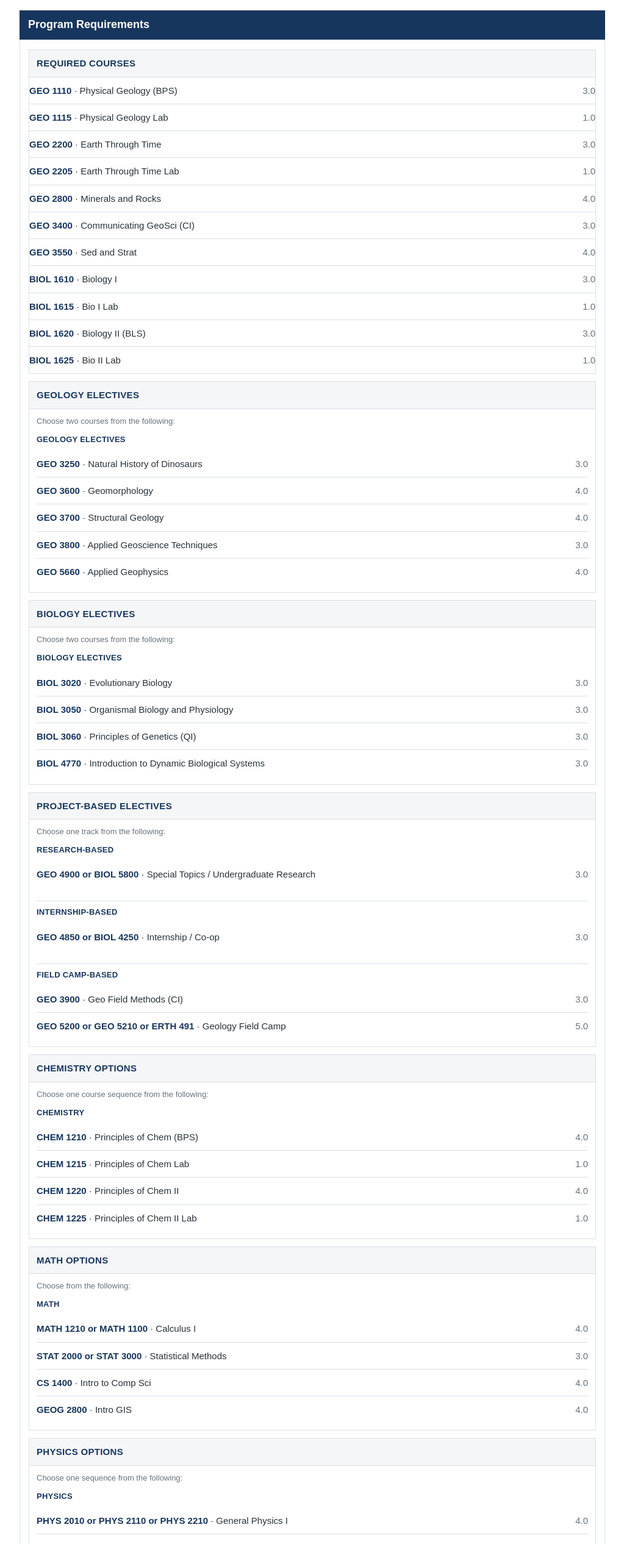
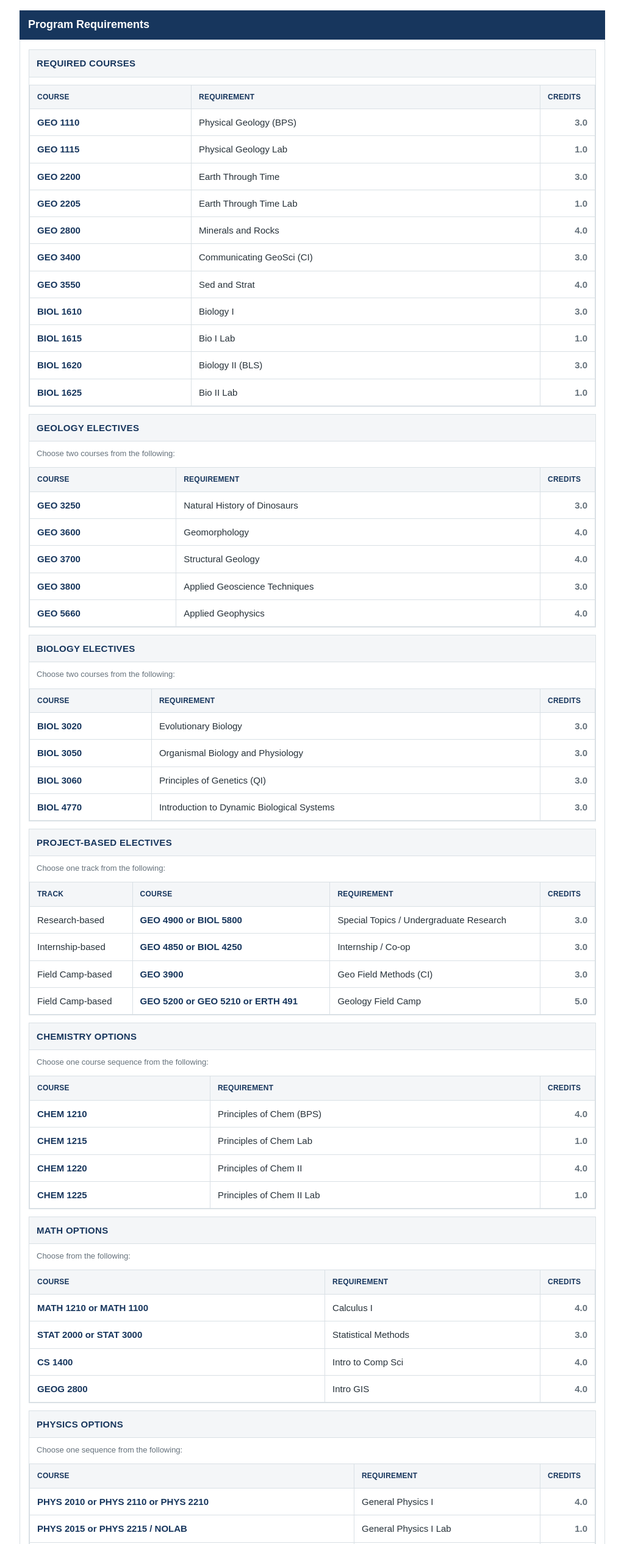
Before and after one commit to ethanhoff-dev/paleocatalog, a plain HTML site: page index.html in a window 1280 px wide. Shown: the part 268-2800 px from the top of the page at 61% size, without its empty margins (128-1151 px from the left). Drawn offline with Linux system fonts and the light colour scheme.

Commit message:
Updated code

```diff
--- a/index.html
+++ b/index.html
@@ -35,11 +35,22 @@
         .requirement:last-child { border-bottom:0; }
         .requirement strong { color:var(--navy); }
         .credits { white-space:nowrap; color:var(--muted); }
+        .requirements-table { width:100%; border-collapse:collapse; margin-top:12px; }
+        .requirements-table th, .requirements-table td { padding:10px 12px; border:1px solid var(--line); text-align:left; vertical-align:top; }
+        .requirements-table th { background:var(--wash); color:var(--navy); font-size:12px; letter-spacing:0.02em; text-transform:uppercase; }
+        .requirements-table td.credits-cell { width:90px; white-space:nowrap; text-align:right; font-weight:bold; color:var(--muted); }
+        .requirements-table td.course-code { font-weight:bold; color:var(--navy); }
         @media (max-width:700px) {
             body { padding:24px 20px 32px; }
             .catalog-entry { padding:0; }
             .meta { grid-template-columns:1fr; }
             h1 { font-size:26px; }
+            .requirements-table, .requirements-table thead, .requirements-table tbody, .requirements-table th, .requirements-table td, .requirements-table tr { display:block; }
+            .requirements-table thead { display:none; }
+            .requirements-table tr { margin-bottom:12px; border:1px solid var(--line); }
+            .requirements-table td { border:none; border-bottom:1px solid var(--line); padding:8px 10px; }
+            .requirements-table td:last-child { border-bottom:none; }
+            .requirements-table td.credits-cell { text-align:left; }
         }
     </style>
 </head>
@@ -63,123 +74,185 @@
         <div class="section-body">
             <div class="requirement-group">
                 <h3>Required Courses</h3>
-                <div class="requirement"><span><strong>GEO 1110</strong> · Physical Geology (BPS)</span><span class="credits">3.0</span></div>
-                <div class="requirement"><span><strong>GEO 1115</strong> · Physical Geology Lab</span><span class="credits">1.0</span></div>
-                <div class="requirement"><span><strong>GEO 2200</strong> · Earth Through Time</span><span class="credits">3.0</span></div>
-                <div class="requirement"><span><strong>GEO 2205</strong> · Earth Through Time Lab</span><span class="credits">1.0</span></div>
-                <div class="requirement"><span><strong>GEO 2800</strong> · Minerals and Rocks</span><span class="credits">4.0</span></div>
-                <div class="requirement"><span><strong>GEO 3400</strong> · Communicating GeoSci (CI)</span><span class="credits">3.0</span></div>
-                <div class="requirement"><span><strong>GEO 3550</strong> · Sed and Strat</span><span class="credits">4.0</span></div>
-                <div class="requirement"><span><strong>BIOL 1610</strong> · Biology I</span><span class="credits">3.0</span></div>
-                <div class="requirement"><span><strong>BIOL 1615</strong> · Bio I Lab</span><span class="credits">1.0</span></div>
-                <div class="requirement"><span><strong>BIOL 1620</strong> · Biology II (BLS)</span><span class="credits">3.0</span></div>
-                <div class="requirement"><span><strong>BIOL 1625</strong> · Bio II Lab</span><span class="credits">1.0</span></div>
+                <table class="requirements-table">
+                    <thead>
+                        <tr>
+                            <th>Course</th>
+                            <th>Requirement</th>
+                            <th class="credits-cell">Credits</th>
+                        </tr>
+                    </thead>
+                    <tbody>
+                        <tr><td class="course-code">GEO 1110</td><td>Physical Geology (BPS)</td><td class="credits-cell">3.0</td></tr>
+                        <tr><td class="course-code">GEO 1115</td><td>Physical Geology Lab</td><td class="credits-cell">1.0</td></tr>
+                        <tr><td class="course-code">GEO 2200</td><td>Earth Through Time</td><td class="credits-cell">3.0</td></tr>
+                        <tr><td class="course-code">GEO 2205</td><td>Earth Through Time Lab</td><td class="credits-cell">1.0</td></tr>
+                        <tr><td class="course-code">GEO 2800</td><td>Minerals and Rocks</td><td class="credits-cell">4.0</td></tr>
+                        <tr><td class="course-code">GEO 3400</td><td>Communicating GeoSci (CI)</td><td class="credits-cell">3.0</td></tr>
+                        <tr><td class="course-code">GEO 3550</td><td>Sed and Strat</td><td class="credits-cell">4.0</td></tr>
+                        <tr><td class="course-code">BIOL 1610</td><td>Biology I</td><td class="credits-cell">3.0</td></tr>
+                        <tr><td class="course-code">BIOL 1615</td><td>Bio I Lab</td><td class="credits-cell">1.0</td></tr>
+                        <tr><td class="course-code">BIOL 1620</td><td>Biology II (BLS)</td><td class="credits-cell">3.0</td></tr>
+                        <tr><td class="course-code">BIOL 1625</td><td>Bio II Lab</td><td class="credits-cell">1.0</td></tr>
+                    </tbody>
+                </table>
             </div>
 
 
             <div class="requirement-group">
                 <h3>Geology Electives</h3>
                 <p class="selector">Choose two courses from the following:</p>
-                <div class="option-block">
-                    <h4>Geology Electives</h4>
-                    <div class="requirement"><span><strong>GEO 3250</strong> · Natural History of Dinosaurs</span><span class="credits">3.0</span></div>
-                    <div class="requirement"><span><strong>GEO 3600</strong> · Geomorphology</span><span class="credits">4.0</span></div>
-                    <div class="requirement"><span><strong>GEO 3700</strong> · Structural Geology</span><span class="credits">4.0</span></div>
-                    <div class="requirement"><span><strong>GEO 3800</strong> · Applied Geoscience Techniques</span><span class="credits">3.0</span></div>
-                    <div class="requirement"><span><strong>GEO 5660</strong> · Applied Geophysics</span><span class="credits">4.0</span></div>
-                </div>
+                <table class="requirements-table">
+                    <thead>
+                        <tr>
+                            <th>Course</th>
+                            <th>Requirement</th>
+                            <th class="credits-cell">Credits</th>
+                        </tr>
+                    </thead>
+                    <tbody>
+                        <tr><td class="course-code">GEO 3250</td><td>Natural History of Dinosaurs</td><td class="credits-cell">3.0</td></tr>
+                        <tr><td class="course-code">GEO 3600</td><td>Geomorphology</td><td class="credits-cell">4.0</td></tr>
+                        <tr><td class="course-code">GEO 3700</td><td>Structural Geology</td><td class="credits-cell">4.0</td></tr>
+                        <tr><td class="course-code">GEO 3800</td><td>Applied Geoscience Techniques</td><td class="credits-cell">3.0</td></tr>
+                        <tr><td class="course-code">GEO 5660</td><td>Applied Geophysics</td><td class="credits-cell">4.0</td></tr>
+                    </tbody>
+                </table>
             </div>
 
 
             <div class="requirement-group">
                 <h3>Biology Electives</h3>
                 <p class="selector">Choose two courses from the following:</p>
-                <div class="option-block">
-                    <h4>Biology Electives</h4>
-                    <div class="requirement"><span><strong>BIOL 3020</strong> · Evolutionary Biology</span><span class="credits">3.0</span></div>
-                    <div class="requirement"><span><strong>BIOL 3050</strong> · Organismal Biology and Physiology</span><span class="credits">3.0</span></div>
-                    <div class="requirement"><span><strong>BIOL 3060</strong> · Principles of Genetics (QI)</span><span class="credits">3.0</span></div>
-                    <div class="requirement"><span><strong>BIOL 4770</strong> · Introduction to Dynamic Biological Systems</span><span class="credits">3.0</span></div>
-                </div>
+                <table class="requirements-table">
+                    <thead>
+                        <tr>
+                            <th>Course</th>
+                            <th>Requirement</th>
+                            <th class="credits-cell">Credits</th>
+                        </tr>
+                    </thead>
+                    <tbody>
+                        <tr><td class="course-code">BIOL 3020</td><td>Evolutionary Biology</td><td class="credits-cell">3.0</td></tr>
+                        <tr><td class="course-code">BIOL 3050</td><td>Organismal Biology and Physiology</td><td class="credits-cell">3.0</td></tr>
+                        <tr><td class="course-code">BIOL 3060</td><td>Principles of Genetics (QI)</td><td class="credits-cell">3.0</td></tr>
+                        <tr><td class="course-code">BIOL 4770</td><td>Introduction to Dynamic Biological Systems</td><td class="credits-cell">3.0</td></tr>
+                    </tbody>
+                </table>
             </div>
 
 
             <div class="requirement-group">
                 <h3>Project-Based Electives</h3>
                 <p class="selector">Choose one track from the following:</p>
-                <div class="option-block">
-                    <h4>Research-based</h4>
-                    <div class="requirement"><span><strong>GEO 4900 or BIOL 5800</strong> · Special Topics / Undergraduate Research</span><span class="credits">3.0</span></div>
-                </div>
-                <div class="option-block">
-                    <h4>Internship-based</h4>
-                    <div class="requirement"><span><strong>GEO 4850 or BIOL 4250</strong> · Internship / Co-op</span><span class="credits">3.0</span></div>
-                </div>
-                <div class="option-block">
-                    <h4>Field Camp-based</h4>
-                    <div class="requirement"><span><strong>GEO 3900</strong> · Geo Field Methods (CI)</span><span class="credits">3.0</span></div>
-                    <div class="requirement"><span><strong>GEO 5200 or GEO 5210 or ERTH 491</strong> · Geology Field Camp</span><span class="credits">5.0</span></div>
-                </div>
+                <table class="requirements-table">
+                    <thead>
+                        <tr>
+                            <th>Track</th>
+                            <th>Course</th>
+                            <th>Requirement</th>
+                            <th class="credits-cell">Credits</th>
+                        </tr>
+                    </thead>
+                    <tbody>
+                        <tr><td>Research-based</td><td class="course-code">GEO 4900 or BIOL 5800</td><td>Special Topics / Undergraduate Research</td><td class="credits-cell">3.0</td></tr>
+                        <tr><td>Internship-based</td><td class="course-code">GEO 4850 or BIOL 4250</td><td>Internship / Co-op</td><td class="credits-cell">3.0</td></tr>
+                        <tr><td>Field Camp-based</td><td class="course-code">GEO 3900</td><td>Geo Field Methods (CI)</td><td class="credits-cell">3.0</td></tr>
+                        <tr><td>Field Camp-based</td><td class="course-code">GEO 5200 or GEO 5210 or ERTH 491</td><td>Geology Field Camp</td><td class="credits-cell">5.0</td></tr>
+                    </tbody>
+                </table>
             </div>
 
 
             <div class="requirement-group">
                 <h3>Chemistry Options</h3>
                 <p class="selector">Choose one course sequence from the following:</p>
-                <div class="option-block">
-                    <h4>Chemistry</h4>
-                    <div class="requirement"><span><strong>CHEM 1210</strong> · Principles of Chem (BPS)</span><span class="credits">4.0</span></div>
-                    <div class="requirement"><span><strong>CHEM 1215</strong> · Principles of Chem Lab</span><span class="credits">1.0</span></div>
-                    <div class="requirement"><span><strong>CHEM 1220</strong> · Principles of Chem II</span><span class="credits">4.0</span></div>
-                    <div class="requirement"><span><strong>CHEM 1225</strong> · Principles of Chem II Lab</span><span class="credits">1.0</span></div>
-                </div>
+                <table class="requirements-table">
+                    <thead>
+                        <tr>
+                            <th>Course</th>
+                            <th>Requirement</th>
+                            <th class="credits-cell">Credits</th>
+                        </tr>
+                    </thead>
+                    <tbody>
+                        <tr><td class="course-code">CHEM 1210</td><td>Principles of Chem (BPS)</td><td class="credits-cell">4.0</td></tr>
+                        <tr><td class="course-code">CHEM 1215</td><td>Principles of Chem Lab</td><td class="credits-cell">1.0</td></tr>
+                        <tr><td class="course-code">CHEM 1220</td><td>Principles of Chem II</td><td class="credits-cell">4.0</td></tr>
+                        <tr><td class="course-code">CHEM 1225</td><td>Principles of Chem II Lab</td><td class="credits-cell">1.0</td></tr>
+                    </tbody>
+                </table>
             </div>
 
 
             <div class="requirement-group">
                 <h3>Math Options</h3>
                 <p class="selector">Choose from the following:</p>
-                <div class="option-block">
-                    <h4>Math</h4>
-                    <div class="requirement"><span><strong>MATH 1210 or MATH 1100</strong> · Calculus I</span><span class="credits">4.0</span></div>
-                    <div class="requirement"><span><strong>STAT 2000 or STAT 3000</strong> · Statistical Methods</span><span class="credits">3.0</span></div>
-                    <div class="requirement"><span><strong>CS 1400</strong> · Intro to Comp Sci</span><span class="credits">4.0</span></div>
-                    <div class="requirement"><span><strong>GEOG 2800</strong> · Intro GIS</span><span class="credits">4.0</span></div>
-                </div>
+                <table class="requirements-table">
+                    <thead>
+                        <tr>
+                            <th>Course</th>
+                            <th>Requirement</th>
+                            <th class="credits-cell">Credits</th>
+                        </tr>
+                    </thead>
+                    <tbody>
+                        <tr><td class="course-code">MATH 1210 or MATH 1100</td><td>Calculus I</td><td class="credits-cell">4.0</td></tr>
+                        <tr><td class="course-code">STAT 2000 or STAT 3000</td><td>Statistical Methods</td><td class="credits-cell">3.0</td></tr>
+                        <tr><td class="course-code">CS 1400</td><td>Intro to Comp Sci</td><td class="credits-cell">4.0</td></tr>
+                        <tr><td class="course-code">GEOG 2800</td><td>Intro GIS</td><td class="credits-cell">4.0</td></tr>
+                    </tbody>
+                </table>
             </div>
 
 
             <div class="requirement-group">
                 <h3>Physics Options</h3>
                 <p class="selector">Choose one sequence from the following:</p>
-                <div class="option-block">
-                    <h4>Physics</h4>
-                    <div class="requirement"><span><strong>PHYS 2010 or PHYS 2110 or PHYS 2210</strong> · General Physics I</span><span class="credits">4.0</span></div>
-                    <div class="requirement"><span><strong>PHYS 2015 or PHYS 2215 / NOLAB</strong> · General Physics I Lab</span><span class="credits">1.0</span></div>
-                    <div class="requirement"><span><strong>PHYS 2020 or PHYS 2120 or PHYS 2220</strong> · General Physics II</span><span class="credits">4.0</span></div>
-                    <div class="requirement"><span><strong>PHYS 2025 or PHYS 2225 / NOLAB</strong> · General Physics II Lab</span><span class="credits">1.0</span></div>
-                </div>
+                <table class="requirements-table">
+                    <thead>
+                        <tr>
+                            <th>Course</th>
+                            <th>Requirement</th>
+                            <th class="credits-cell">Credits</th>
+                        </tr>
+                    </thead>
+                    <tbody>
+                        <tr><td class="course-code">PHYS 2010 or PHYS 2110 or PHYS 2210</td><td>General Physics I</td><td class="credits-cell">4.0</td></tr>
+                        <tr><td class="course-code">PHYS 2015 or PHYS 2215 / NOLAB</td><td>General Physics I Lab</td><td class="credits-cell">1.0</td></tr>
+                        <tr><td class="course-code">PHYS 2020 or PHYS 2120 or PHYS 2220</td><td>General Physics II</td><td class="credits-cell">4.0</td></tr>
+                        <tr><td class="course-code">PHYS 2025 or PHYS 2225 / NOLAB</td><td>General Physics II Lab</td><td class="credits-cell">1.0</td></tr>
+                    </tbody>
+                </table>
             </div>
 
 
             <div class="requirement-group">
                 <h3>General Electives</h3>
                 <p class="selector">Choose from the following:</p>
-                <div class="option-block">
-                    <h4>General Electives</h4>
-                    <div class="requirement"><span><strong>BIOL 5530</strong> · Insect System and Evolution</span><span class="credits">3.0</span></div>
-                    <div class="requirement"><span><strong>BIOL 5550</strong> · Freshwater Inverts</span><span class="credits">3.0</span></div>
-                    <div class="requirement"><span><strong>BIOL 5560</strong> · Ornithology</span><span class="credits">3.0</span></div>
-                    <div class="requirement"><span><strong>BIOL 5570</strong> · Mammalogy</span><span class="credits">3.0</span></div>
-                    <div class="requirement"><span><strong>BIOL 5580</strong> · Herpetology</span><span class="credits">3.0</span></div>
-                    <div class="requirement"><span><strong>BIOL 5600</strong> · Comparative Animal Physiology</span><span class="credits">3.0</span></div>
-                    <div class="requirement"><span><strong>GEO 5410</strong> · Advanced Stratigraphy</span><span class="credits">3.0</span></div>
-                    <div class="requirement"><span><strong>GEO 5430</strong> · Invertebrate Paleontology and Paleobotany</span><span class="credits">3.0</span></div>
-                    <div class="requirement"><span><strong>GEO 5440</strong> · Vertebrate Paleontology</span><span class="credits">3.0</span></div>
-                    <div class="requirement"><span><strong>GEO 5600</strong> · Geochemistry</span><span class="credits">4.0</span></div>
-                    <div class="requirement"><span><strong>GEO 5680</strong> · Paleoclimate</span><span class="credits">3.0</span></div>
-                    <div class="requirement"><span><strong>GEOG 3200</strong> · Remote Sensing</span><span class="credits">3.0</span></div>
-                </div>
+                <table class="requirements-table">
+                    <thead>
+                        <tr>
+                            <th>Course</th>
+                            <th>Requirement</th>
+                            <th class="credits-cell">Credits</th>
+                        </tr>
+                    </thead>
+                    <tbody>
+                        <tr><td class="course-code">BIOL 5530</td><td>Insect System and Evolution</td><td class="credits-cell">3.0</td></tr>
+                        <tr><td class="course-code">BIOL 5550</td><td>Freshwater Inverts</td><td class="credits-cell">3.0</td></tr>
+                        <tr><td class="course-code">BIOL 5560</td><td>Ornithology</td><td class="credits-cell">3.0</td></tr>
+                        <tr><td class="course-code">BIOL 5570</td><td>Mammalogy</td><td class="credits-cell">3.0</td></tr>
+                        <tr><td class="course-code">BIOL 5580</td><td>Herpetology</td><td class="credits-cell">3.0</td></tr>
+                        <tr><td class="course-code">BIOL 5600</td><td>Comparative Animal Physiology</td><td class="credits-cell">3.0</td></tr>
+                        <tr><td class="course-code">GEO 5410</td><td>Advanced Stratigraphy</td><td class="credits-cell">3.0</td></tr>
+                        <tr><td class="course-code">GEO 5430</td><td>Invertebrate Paleontology and Paleobotany</td><td class="credits-cell">3.0</td></tr>
+                        <tr><td class="course-code">GEO 5440</td><td>Vertebrate Paleontology</td><td class="credits-cell">3.0</td></tr>
+                        <tr><td class="course-code">GEO 5600</td><td>Geochemistry</td><td class="credits-cell">4.0</td></tr>
+                        <tr><td class="course-code">GEO 5680</td><td>Paleoclimate</td><td class="credits-cell">3.0</td></tr>
+                        <tr><td class="course-code">GEOG 3200</td><td>Remote Sensing</td><td class="credits-cell">3.0</td></tr>
+                    </tbody>
+                </table>
             </div>
         </div>
 
```
